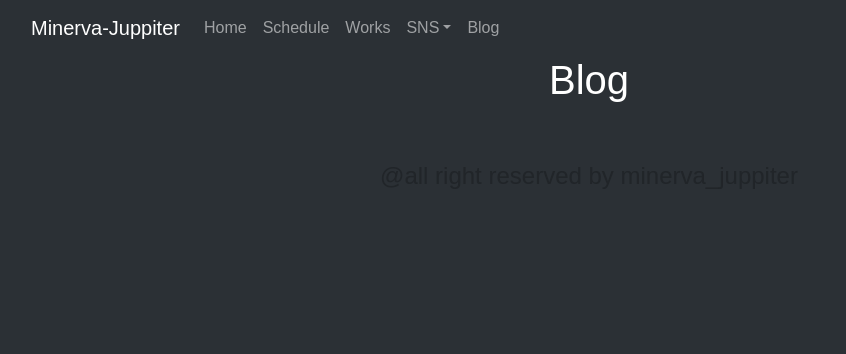
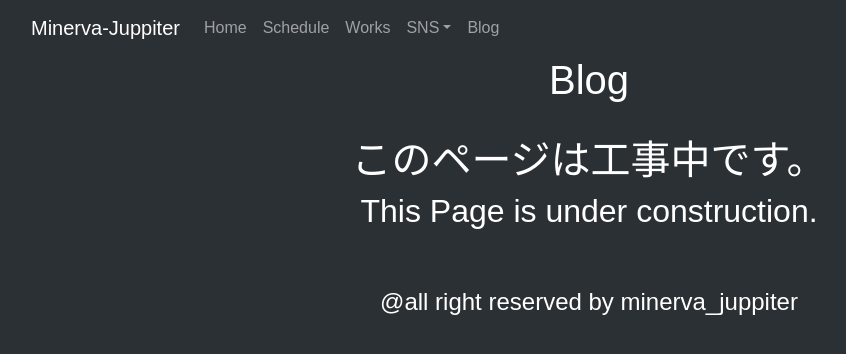
Before and after one commit to minerva-jupiter/minerva-juppiter-home, a React (Vite) app: page /Blog in a window 1280 px wide. Shown: the top 354 px of the page, without its empty margins (51-897 px from the left). Built offline with nearby package versions, Linux system fonts and the light colour scheme; a web font is replaced by a local one.

Commit message:
add underConstruction

```diff
--- a/src/Blog.tsx
+++ b/src/Blog.tsx
@@ -1,10 +1,13 @@
 import 'bootstrap/dist/css/bootstrap.min.css';
 import { Container } from 'react-bootstrap';
+import UnderConstruction from './UnderConstruction';
 
 const Blog = () => {
     return(
         <Container className='text-center'>
-            <h1 style={{color:"white"}}>Blog</h1>
+            <h1>Blog</h1>
+
+            <UnderConstruction></UnderConstruction>
         </Container>
     )
 };
--- a/src/Home.tsx
+++ b/src/Home.tsx
@@ -6,8 +6,8 @@ const Home = () => {
     <Container data-bs-theme="dark">
         <br />
         <Container className="text-center">
-            <h1 style={{color:"white"}}>Minerva_Juppiter</h1>
-            <h4 style={{color:"white"}}>哲</h4>
+            <h1>Minerva_Juppiter</h1>
+            <h4>哲</h4>
         </Container>
         <br />
         <br />
--- a/src/Schedule.tsx
+++ b/src/Schedule.tsx
@@ -5,7 +5,7 @@ const Schedule = () => {
     let innerWidth = window.innerWidth / 1.5;
     return(
         <Container className='text-center'>
-            <h1 style={{color:"white"}}>Schedule</h1>
+            <h1>Schedule</h1>
             <iframe src="https://calendar.google.com/calendar/embed?wkst=1&ctz=Asia%2FTokyo&src=cnlvdXR1cm5AZ21haWwuY29t&color=%23039BE5" style={{border:"solid 1px #777"}} width={innerWidth} height={innerWidth/4*3} />
         </Container>
     )
--- /dev/null
+++ b/src/UnderConstruction.tsx
@@ -0,0 +1,14 @@
+import 'bootstrap/dist/css/bootstrap.min.css';
+import { Container } from 'react-bootstrap';
+
+const UnderConstruction = () => {
+    return(
+        <Container>
+            <br />
+            <h1>このページは工事中です。</h1>
+            <h2>This Page is under construction.</h2>
+        </Container>
+    )
+};
+
+export default UnderConstruction;
--- a/src/Works.tsx
+++ b/src/Works.tsx
@@ -1,10 +1,12 @@
 import 'bootstrap/dist/css/bootstrap.min.css';
 import { Container } from 'react-bootstrap';
+import UnderConstruction from './UnderConstruction';
 
 const Works = () => {
     return(
         <Container className='text-center'>
             <h1 style={{color:"white"}}>Works</h1>
+            <UnderConstruction></UnderConstruction>
         </Container>
     )
 };
--- a/src/style.css
+++ b/src/style.css
@@ -3,4 +3,5 @@
 body{
     font-family: "Shippori Antique", sans-serif;
     background-color: #2b3035;
+    color:white;
 }
```
